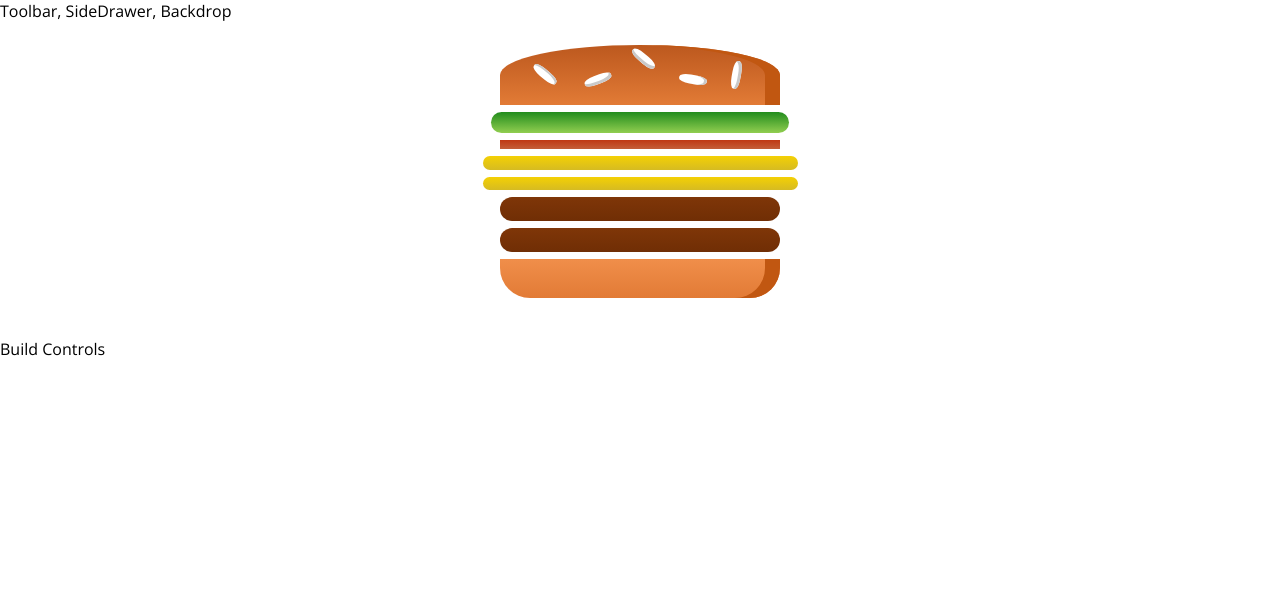
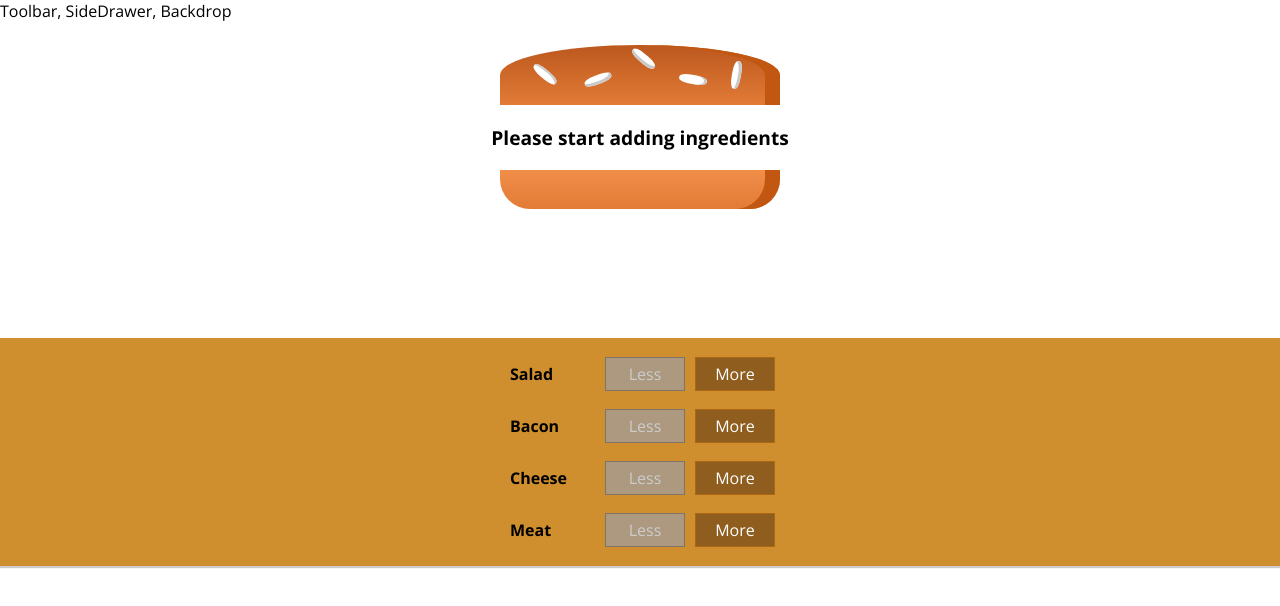
Before and after one commit to kenny-tech/burger-builder, a React app: page / in a window 1280 px wide. Shown: the top 606 px of the page. Built offline with nearby package versions, Linux system fonts and the light colour scheme.

Commit message:
Add buttons for adding and removing burger ingriedients

```diff
--- /dev/null
+++ b/src/components/Burger/BuildControls/BuildControl/BuildControl.css
@@ -0,0 +1,57 @@
+.BuildControl {
+    display: flex;
+    justify-content: space-between;
+    align-items: center;
+    margin: 5px 0;
+}
+
+.BuildControl button {
+    display: block;
+    font: inherit;
+    padding: 5px;
+    margin: 0 5px;
+    width: 80px;
+    border: 1px solid #AA6817;
+    cursor: pointer;
+    outline: none;
+}
+
+
+.BuildControl button:disabled {
+    background-color: #AC9980;
+    border: 1px solid #7E7365;
+    color: #ccc;
+    cursor: default;
+}
+
+.BuildControl button:hover:disabled {
+    background-color: #AC9980;
+    color: #ccc;
+    cursor: not-allowed;
+}
+
+.Label {
+    padding: 10px;
+    font-weight: bold;
+    width: 80px;
+}
+
+.BuildControl .Less {
+    background-color: #D39952;
+    color: white;
+}
+
+.BuildControl .More {
+    background-color: #8F5E1E;
+    color: white;
+}
+
+.BuildControl .Less:hover, .BuildControl .Less:active {
+    background-color: #DAA972;
+    color: white;
+}
+
+.BuildControl .More:hover,.BuildControl .More:active {
+    background-color: #99703F;
+    color: white;
+}
--- /dev/null
+++ b/src/components/Burger/BuildControls/BuildControl/BuildControl.js
@@ -0,0 +1,18 @@
+import React from 'react';
+
+import classes from './BuildControl.css';
+
+const buildControl = (props) => (
+    <div className={classes.BuildControl}>
+        <div className={classes.Label}>{props.label}</div>
+        <button
+            className={classes.Less}
+            onClick={props.removed}
+            disabled={props.disabled}>Less</button>
+        <button
+            className={classes.More}
+            onClick={props.added}>More</button>
+    </div>
+);
+
+export default buildControl;
--- /dev/null
+++ b/src/components/Burger/BuildControls/BuildControls.css
@@ -0,0 +1,51 @@
+.BuildControls {
+    width: 100%;
+    background-color: #CF8F2E;
+    display: flex;
+    flex-flow: column;
+    align-items: center;
+    box-shadow: 0 2px 1px #ccc;
+    margin: auto;
+    padding: 10px 0;
+}
+
+.OrderButton {
+    background-color: #DAD735;
+    outline: none;
+    cursor: pointer;
+    border: 1px solid #966909;
+    color: #966909;
+    font-family: inherit;
+    font-size: 1.2em;
+    padding: 15px 30px;
+    box-shadow: 2px 2px 2px #966909;
+}
+
+.OrderButton:hover, .OrderButton:active {
+    background-color: #A0DB41;
+    border: 1px solid #966909;
+    color: #966909;
+}
+
+.OrderButton:disabled {
+    background-color: #C7C6C6;
+    cursor: not-allowed;
+    border: 1px solid #ccc;
+    color: #888888;
+}
+
+.OrderButton:not(:disabled) {
+    animation: enable 0.3s linear;
+}
+
+@keyframes enable {
+    0% {
+        transform: scale(1);
+    }
+    60% {
+        transform: scale(1.1);
+    }
+    100% {
+        transform: scale(1);
+    }
+}
--- /dev/null
+++ b/src/components/Burger/BuildControls/BuildControls.js
@@ -0,0 +1,26 @@
+import React from 'react';
+
+import classes from './BuildControls.css';
+import BuildControl from './BuildControl/BuildControl';
+
+const controls = [
+    { label: 'Salad', type: 'salad' },
+    { label: 'Bacon', type: 'bacon' },
+    { label: 'Cheese', type: 'cheese' },
+    { label: 'Meat', type: 'meat' },
+];
+
+const buildControls = (props) => (
+    <div className={classes.BuildControls}>
+        {controls.map(ctrl => (
+            <BuildControl
+                key={ctrl.label}
+                label={ctrl.label}
+                added={() => props.ingredientAdded(ctrl.type)}
+                removed={() => props.ingredientRemoved(ctrl.type)}
+                disabled={props.disabled[ctrl.type]} />
+        ))}
+    </div>
+);
+
+export default buildControls;
--- a/src/components/Burger/Burger.js
+++ b/src/components/Burger/Burger.js
@@ -4,13 +4,20 @@
 
 const burger = (props) => {
         //Transform the ingredients object into an array
-        const transformedIngredients = Object.keys( props.ingredients )
+        let transformedIngredients = Object.keys( props.ingredients )
         //map through the new array string
         .map( igKey => {
             return [...Array( props.ingredients[igKey] )].map( ( _, i ) => {
                 return <BurgerIngredient key={igKey + i} type={igKey} />;
             });
-        });
+        })
+        .reduce((arr, el) => {
+            return arr.concat(el)
+        }, []);
+        if(transformedIngredients.length === 0){
+            transformedIngredients = <p>Please start adding ingredients</p>;
+        }
+
         return(
             <div className={classes.Burger}>
               <BurgerIngredient type="bread-top" />
--- a/src/containers/BurgerBuilder/BurgerBuilder.js
+++ b/src/containers/BurgerBuilder/BurgerBuilder.js
@@ -1,6 +1,14 @@
 import React, { Component } from 'react';
 import Aux from '../../hoc/Aux';
 import Burger from '../../components/Burger/Burger';
+import BuildControls from '../../components/Burger/BuildControls/BuildControls';
+
+const INGREDIENT_PRICES = {
+    salad: 0.5,
+    cheese: 0.4,
+    meat: 1.3,
+    bacon: 0.7
+}
 
 class BurgerBuilder extends Component{
     constructor(props){
@@ -9,17 +17,57 @@
 
     state = {
         ingredients: {
-            salad: 1,
-            bacon: 1,
-            cheese: 2,
-            meat: 2
+            salad: 0,
+            bacon: 0,
+            cheese: 0,
+            meat: 0
+        },
+        totalPrice: 4
+    }
+
+    addIngredientHandler = (type) => {
+        const oldCount = this.state.ingredients[type];
+        const updatedCount = oldCount + 1;
+        const updatedIngredients = {
+            ...this.state.ingredients
+        };
+        updatedIngredients[type] = updatedCount;
+        const priceAddition = INGREDIENT_PRICES[type];
+        const oldPrice = this.state.totalPrice;
+        const newPrice = oldPrice + priceAddition;
+        this.setState({totalPrice: newPrice, ingredients: updatedIngredients});
+    }
+
+    removeIngredientHandler = (type) => {
+        const oldCount = this.state.ingredients[type];
+        if (oldCount <= 0){
+            return;
         }
+        const updatedCount = oldCount - 1;
+        const updatedIngredients = {
+            ...this.state.ingredients
+        };
+        updatedIngredients[type] = updatedCount;
+        const priceDeduction = INGREDIENT_PRICES[type];
+        const oldPrice = this.state.totalPrice;
+        const newPrice = oldPrice - priceDeduction;
+        this.setState({totalPrice: newPrice, ingredients: updatedIngredients});
     }
+
     render(){
+      const disabledInfo = {
+          ...this.state.ingredients
+      }
+      for (let key in disabledInfo) {
+        disabledInfo[key] = disabledInfo[key] <= 0
+      }
       return(
           <Aux>
               <Burger ingredients={this.state.ingredients}/>
-              <div>Build Controls</div>
+              <BuildControls
+                  ingredientAdded={this.addIngredientHandler}
+                  ingredientRemoved={this.removeIngredientHandler}
+                  disabled={disabledInfo} />
           </Aux>
       );
     }
```
